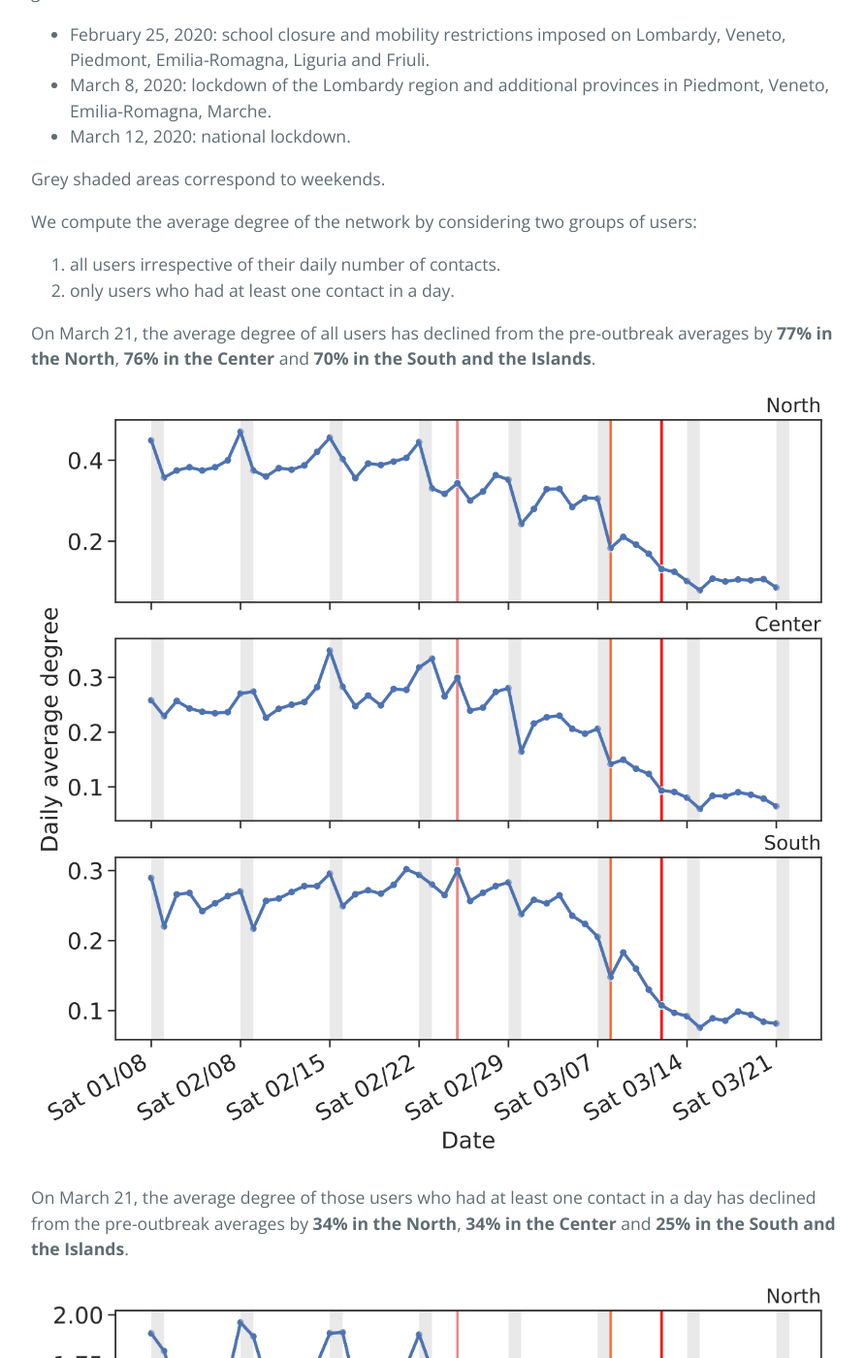
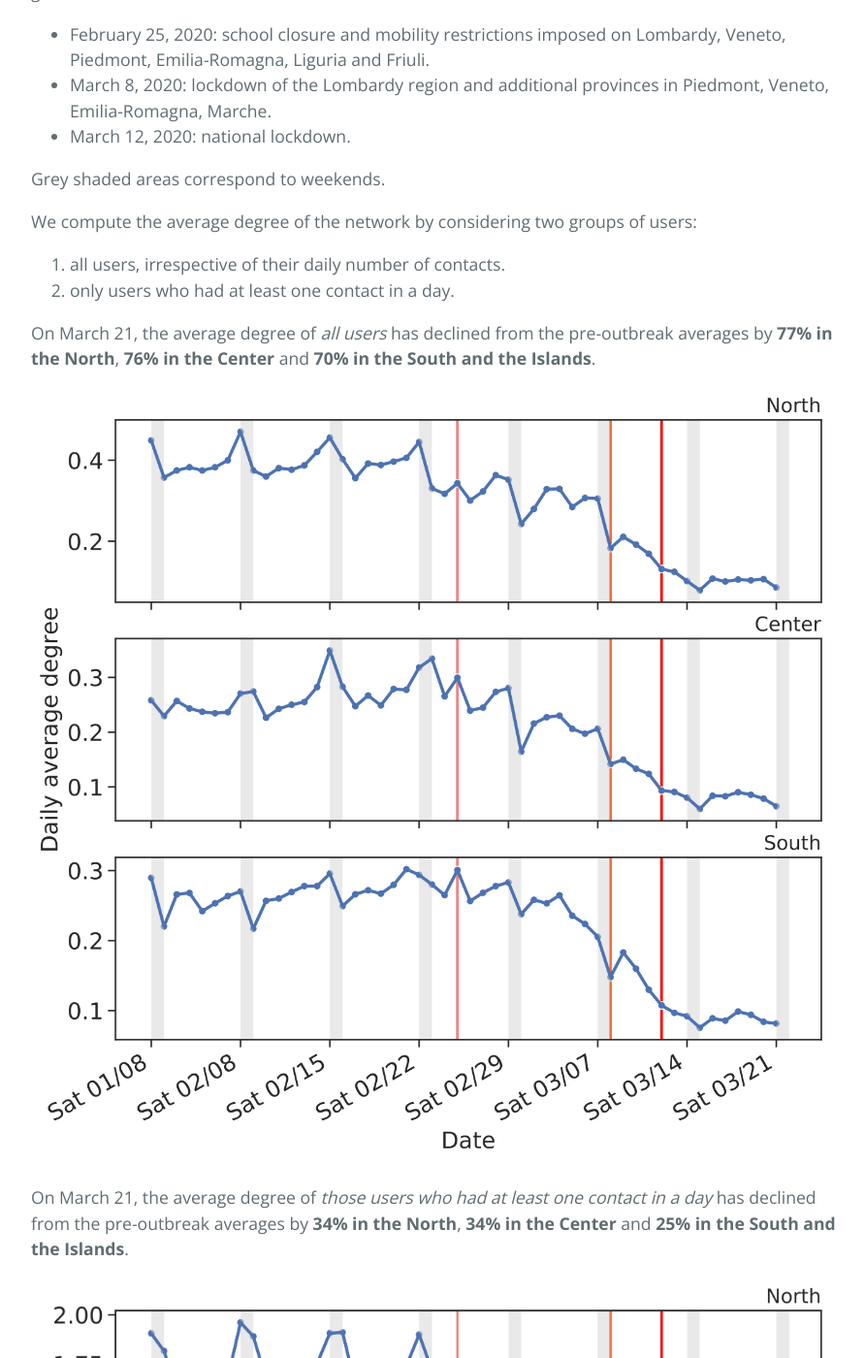
Before and after one commit to covid19mm/covid19mm.github.io, a Jekyll site: the page built from _posts/2020-03-25-second-report.markdown, in a window 1280 px wide and 1400 px high, scrolled down 3049 px. Shown: the whole window at 97% size, without its empty margins (192-1084 px from the left). Built offline with Jekyll 4.4.1, drawn with Linux system fonts in a browser that asks for light colours.

```diff
--- a/_posts/2020-03-25-second-report.markdown
+++ b/_posts/2020-03-25-second-report.markdown
@@ -74,17 +74,17 @@
 Grey shaded areas correspond to weekends.
 
 We compute the average degree of the network by considering two groups of users:
-1. all users irrespective of their daily number of contacts.
+1. all users, irrespective of their daily number of contacts.
 2. only users who had at least one contact in a day.
 
-On March 21, the average degree of all users has declined from the pre-outbreak averages by **77% in the North**, **76% in the Center** and **70% in the South and the Islands**.
+On March 21, the average degree of _all users_ has declined from the pre-outbreak averages by **77% in the North**, **76% in the Center** and **70% in the South and the Islands**.
 
 <p align="center">
   <img src="{{ site.url }}/assets/prox_network_density_3panels_new.png">
 </p>
 
 
-On March 21, the average degree of those users who had at least one contact in a day has declined from the pre-outbreak averages by **34% in the North**, **34% in the Center** and **25% in the South and the Islands**.
+On March 21, the average degree of _those users who had at least one contact in a day_ has declined from the pre-outbreak averages by **34% in the North**, **34% in the Center** and **25% in the South and the Islands**.
 
 <p align="center">
   <img src="{{ site.url }}/assets/prox_network_density_3panels_deg1.png">
```
